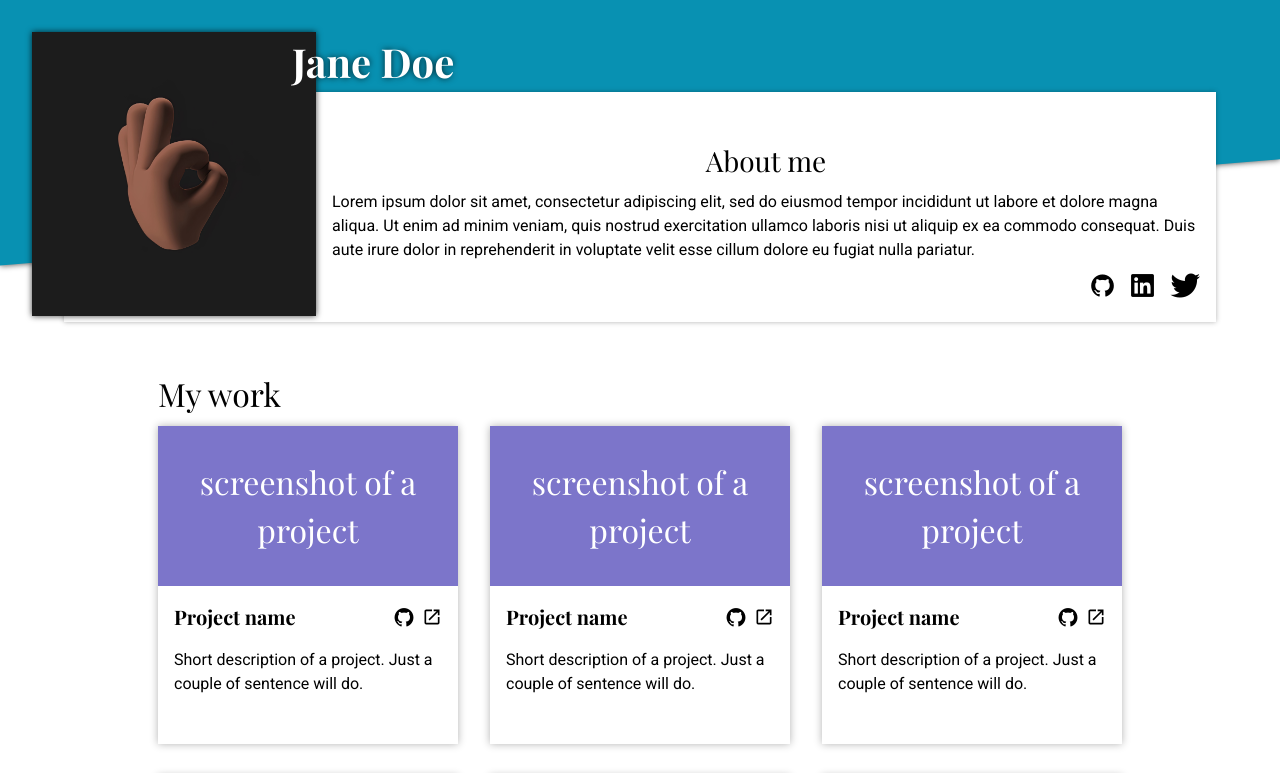
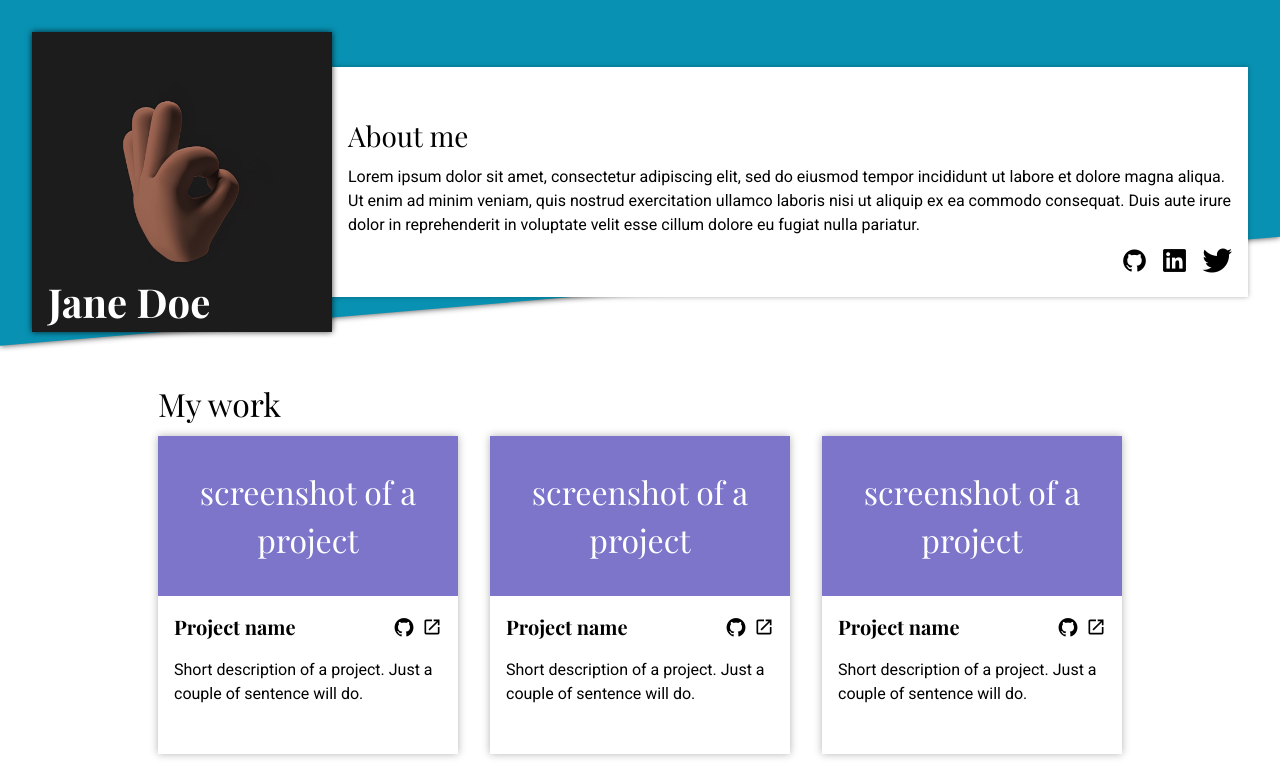
Before and after one commit to zololade/Homepage, a website built with Vite: page index.html in a window 1280 px wide. Shown: the top 773 px of the page. Built offline with nearby package versions, Linux system fonts and the light colour scheme; a web font is replaced by a local one.

Commit message:
fix: enhance header layout and responsiveness for improved visual consistency

```diff
--- a/src/style.css
+++ b/src/style.css
@@ -40,6 +40,7 @@ header .social_links {
 
 /* styles */
 header {
+  display: flow-root;
   padding: 2rem;
   position: relative;
   isolation: isolate;
@@ -64,6 +65,9 @@ header {
       @media screen and (width < 580px) {
         clip-path: polygon(0 0, 100% 0%, 100% 35%, 0 65%);
       }
+      @media screen and (width >= 925px) {
+        clip-path: polygon(0 0, 100% 0%, 100% 65%, 0 95%);
+      }
       inset: 0;
     }
   }
@@ -79,12 +83,15 @@ header {
       color: white;
     }
   }
-  h2 {
-    margin-top: 1.5rem;
-  }
 
-  .social_links {
-    margin-top: 0.5rem;
+  .info {
+    h2 {
+      margin-top: 1.5rem;
+    }
+
+    .social_links {
+      margin-top: 0.5rem;
+    }
   }
 }
 
@@ -195,21 +202,12 @@ footer {
   }
 }
 
-@media screen and (width >= 580px) {
+@media screen and (580px <= width) {
   header {
     .header-wrapper {
-      display: flow-root;
-
       .hero {
         img {
           max-width: 300px;
-          padding: 0 1rem 0 0;
-          float: left;
-        }
-        h1 {
-          font-size: 2.5rem;
-          position: relative;
-          left: -2.5rem;
         }
       }
 
@@ -227,6 +225,46 @@ footer {
         .social_links {
           justify-content: right;
           padding-bottom: 1rem;
+        }
+      }
+    }
+  }
+}
+
+@media screen and (580px <= width <= 925px) {
+  header {
+    .hero {
+      img {
+        max-width: 300px;
+        padding: 0 1rem 0 0;
+        float: left;
+      }
+      h1 {
+        position: relative;
+        left: -2.5rem;
+      }
+    }
+  }
+}
+
+@media screen and (width >= 925px) {
+  header {
+    .header-wrapper {
+      display: flex;
+      align-items: center;
+      gap: 0;
+
+      .hero {
+        img {
+          min-width: 300px;
+        }
+      }
+      .info {
+        max-height: fit-content;
+        margin: 0;
+
+        h2 {
+          text-align: left;
         }
       }
     }
```
